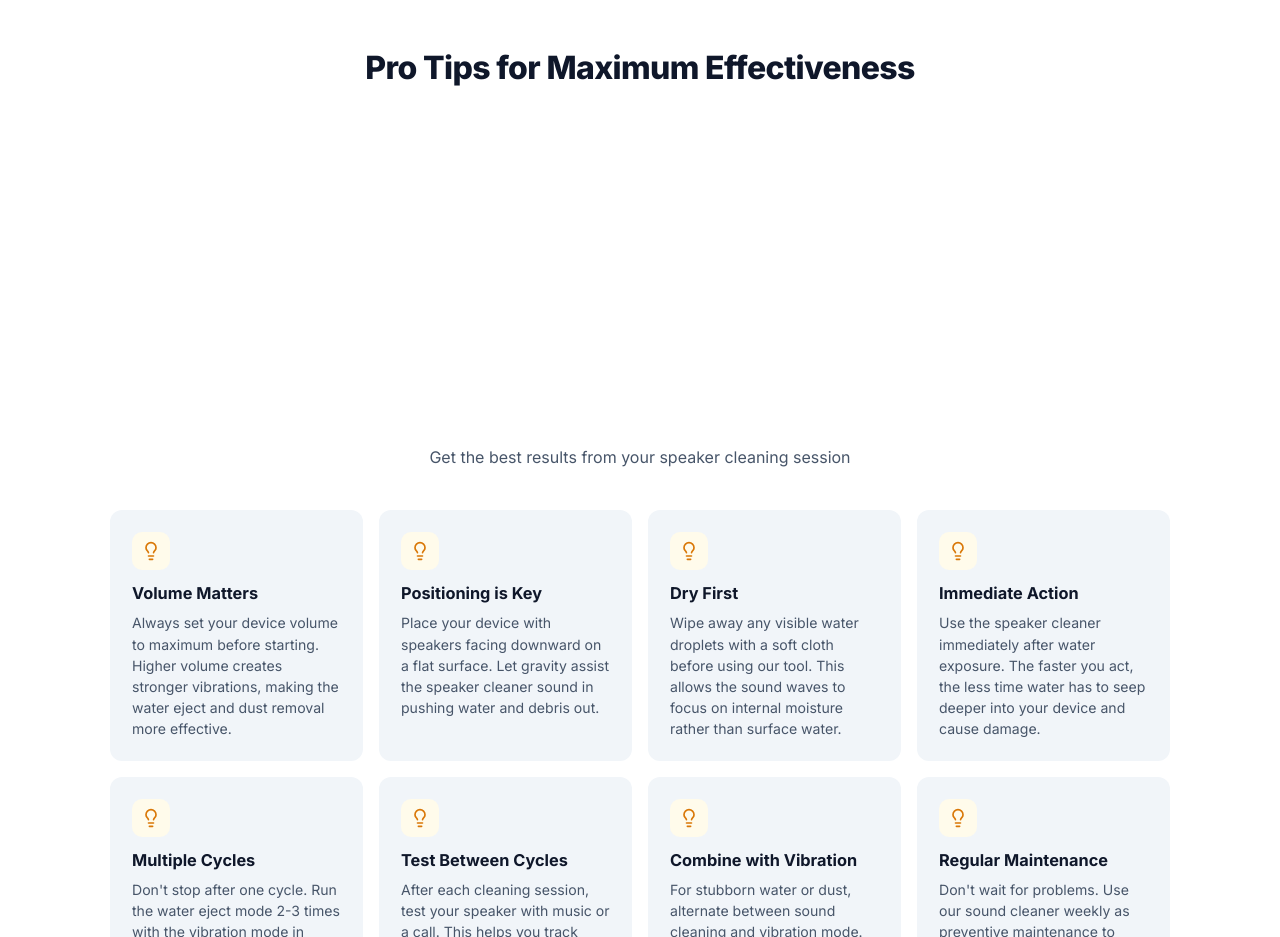
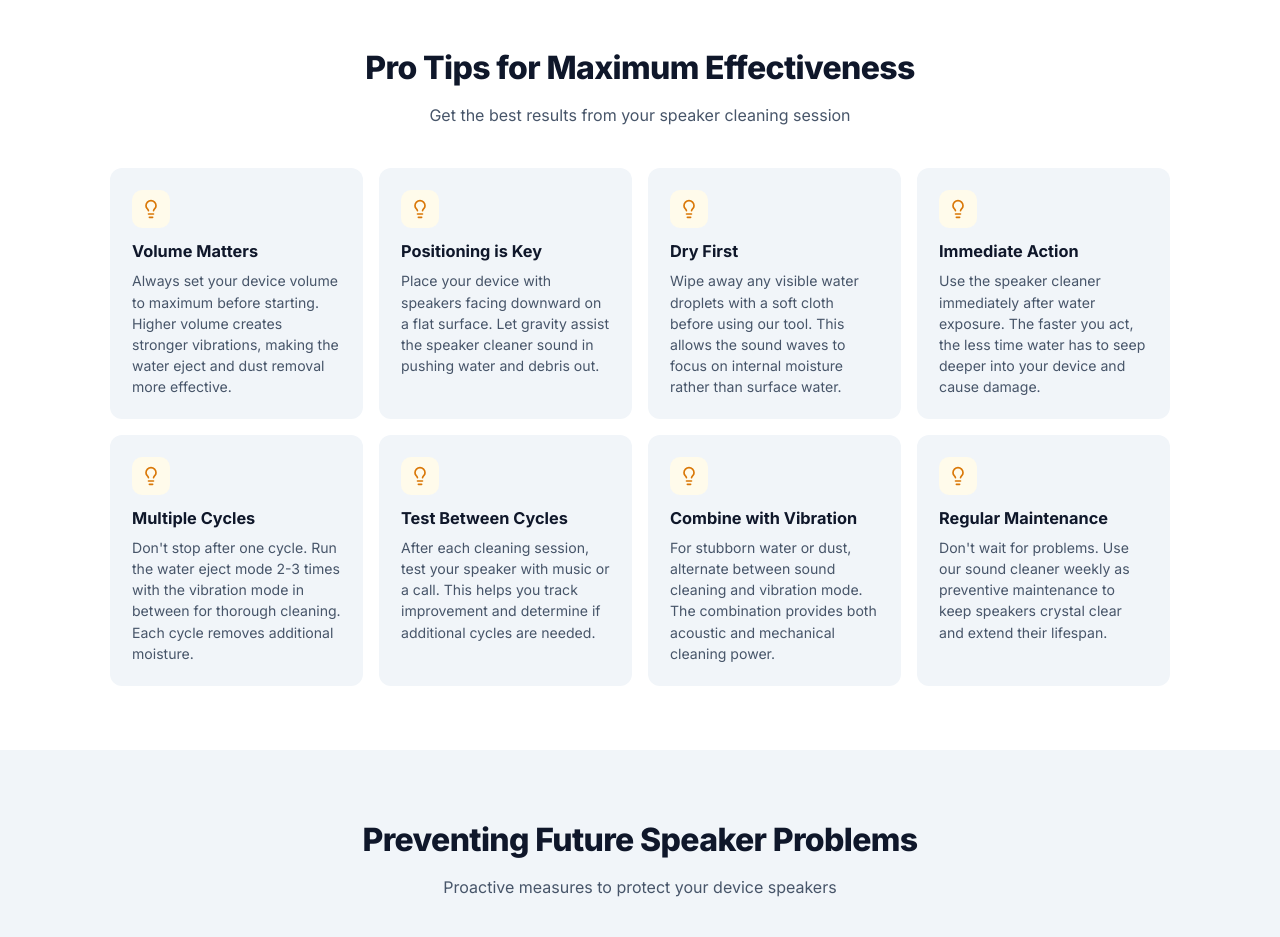
Before and after one commit to tryfixmyspeaker/tryfixmyspeaker.github.io, a plain HTML site: page index.html in a window 1280 px wide. Shown: the part 7440-8377 px from the top of the page. Drawn offline with Linux system fonts and the light colour scheme.

Commit message:
Update ad units

```diff
--- a/index.html
+++ b/index.html
@@ -832,12 +832,7 @@
         <div class="container">
             <div class="section-header">
                 <h2>Pro Tips for Maximum Effectiveness</h2>
-                <div class="ad-container under-tool">
-                    <ins class="adsbygoogle" style="display:block" data-ad-client="ca-pub-7106951601816186"
-                        data-ad-slot="5532898439" data-ad-format="rectangle,horizontal"
-                        data-full-width-responsive="true"></ins>
-                    <script>(adsbygoogle = window.adsbygoogle || []).push({});</script>
-                </div>
+
                 <p>Get the best results from your speaker cleaning session</p>
             </div>
 
```
